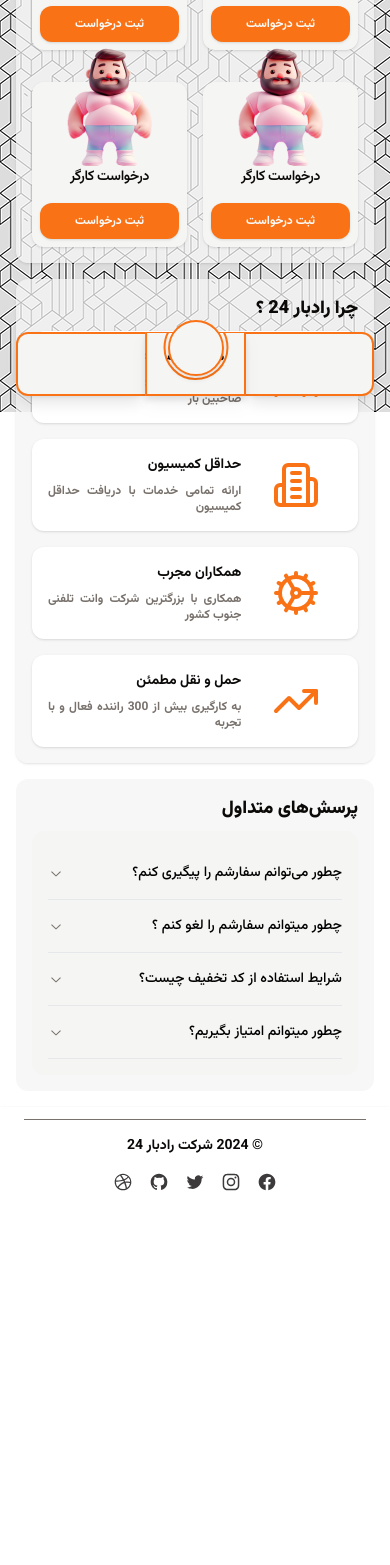
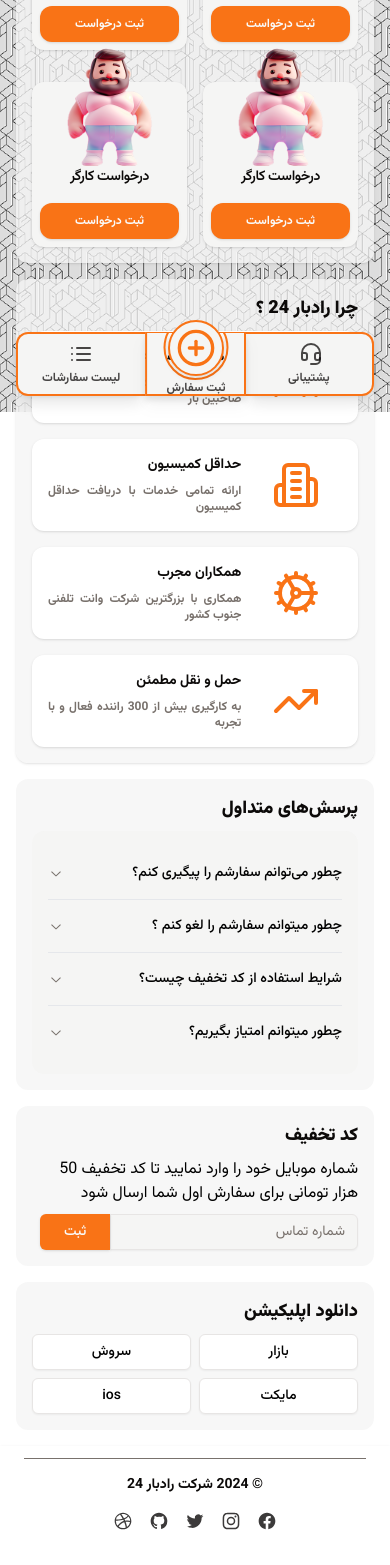
Before and after one commit to SoliTheUnholy/Radbar24, a Next.js app: page /home in a window 390 px wide. Shown: the part 432-1997 px from the top of the page. Before the commit the page ends 1652 px from the top, so only its background shows below. Built offline with nearby package versions, Linux system fonts and the light colour scheme.

Commit message:
discount and app

```diff
--- a/app/home/layout.tsx
+++ b/app/home/layout.tsx
@@ -1,6 +1,6 @@
 "use client";
 import Link from "next/link";
-import { Home, Menu, Package2 } from "lucide-react";
+import { Home, Menu, Package2, CirclePlus, List, Headset } from "lucide-react";
 import { Button } from "@/components/ui/button";
 import {
   Sheet,
@@ -117,8 +117,13 @@ export default function UserLayout({
         ></div>
         {children}
         <div className="fixed bottom-0 z-30 flex h-24 w-full justify-center rounded-3xl bg-clip-content p-4 sm:hidden">
-          <div className="-ml-[2px] h-16 grow rounded-r-xl border-2 border-l-0 border-orange-500 bg-muted shadow-lg"></div>
-          <div className="flex h-[66px] w-[103px] items-end overflow-hidden drop-shadow-lg">
+          <div className="-ml-[2px] flex h-16 grow items-center justify-center rounded-r-xl border-2 border-l-0 border-orange-500 bg-muted shadow-lg">
+            <div className="w-18 flex flex-col items-center justify-center gap-1 text-xs font-bold text-foreground/75">
+              <Headset className="ml-1 h-6 w-6 stroke-2" />
+              <h3 className="w-20 text-center">پشتیبانی</h3>
+            </div>
+          </div>
+          <div className="flex h-[66px] w-[103px] items-end justify-center overflow-hidden text-foreground/75 drop-shadow-lg">
             <svg width="103px" height="84px">
               <path
                 className="fill-muted stroke-primary stroke-2"
@@ -126,12 +131,22 @@ export default function UserLayout({
                 d="M1.1000,18.1000 L100.000,18.1000 L100.000,81.000 L1.1000,81.000 L1.1000,18.1000 ZM50.1000,1.1000 C68.397,1.1000 82.500,16.103 82.500,33.500 C82.500,50.897 68.397,65.000 50.1000,65.000 C33.603,65.000 19.500,50.897 19.500,33.500 C19.500,16.103 33.603,1.1000 50.1000,1.1000 Z"
               />
             </svg>
+            <h3 className="absolute z-50 mb-[2px] text-xs font-bold text-foreground/75">
+              ثبت سفارش
+            </h3>
           </div>
-          <div className="absolute ml-[1px] mb-[32px] h-14 w-14 self-center justify-self-center rounded-full border-2 border-orange-500 bg-muted shadow-md"></div>
-          <div className="h-16 grow rounded-l-xl border-2 border-r-0 border-orange-500 bg-muted shadow-lg"></div>
+          <div className="absolute mb-[32px] ml-[1px] flex h-14 w-14 items-center justify-center self-center justify-self-center rounded-full border-2 border-orange-500 bg-muted shadow-md">
+            <CirclePlus className="h-10 w-10 text-primary" />
+          </div>
+          <div className="flex h-16 grow items-center justify-center rounded-l-xl border-2 border-r-0 border-orange-500 bg-muted shadow-lg">
+            <div className="w-18 flex flex-col items-center justify-center gap-1 text-xs font-bold text-foreground/75">
+              <List className="h-6 w-6" />
+              <h3 className="w-20 text-center">لیست سفارشات</h3>
+            </div>
+          </div>
         </div>
         <footer className="mt-4">
-          <Card className="rounded-none border-none px-3">
+          <Card className="rounded-none border-none px-3 sm:pb-0 pb-20">
             <CardFooter className="p-3">
               <div className="flex w-full flex-col items-center justify-center border-t border-muted-foreground py-4 md:flex-row md:justify-between">
                 <span className="mb-4 text-center text-sm font-bold md:mb-0">
--- a/app/home/page.tsx
+++ b/app/home/page.tsx
@@ -11,6 +11,7 @@ import {
 } from "lucide-react";
 import Link from "next/link";
 import { Asked } from "@/components/Asked";
+import { Input } from "@/components/ui/input";
 export default function Home() {
   return (
     <div className="mx-4 grid gap-4 sm:mx-12 xl:mx-24">
@@ -191,12 +192,46 @@ export default function Home() {
           </div>
         </Card>
       </div>
-      <div>
-        <div className="rounded-xl bg-muted/75 grid gap-2 p-4 lg:p-8">
-          <h2 className="text-lg font-black text-foreground">
-            پرسش‌های متداول
-          </h2>
-          <Asked />
+      <div className="grid gap-4 md:grid-cols-2 md:grid-rows-2">
+        <div className="md:row-span-2">
+          <div className="grid gap-2 rounded-xl bg-muted/75 p-4 lg:p-8">
+            <h2 className="text-lg font-black text-foreground">
+              پرسش‌های متداول
+            </h2>
+            <Asked />
+          </div>
+        </div>
+        <div className="">
+          <div className="grid gap-2 rounded-xl bg-muted/75 p-4 lg:p-8">
+            <h2 className="text-lg font-black text-foreground">کد تخفیف</h2>
+            <p>
+              شماره موبایل خود را وارد نمایید تا کد تخفیف 50 هزار تومانی برای
+              سفارش اول شما ارسال شود
+            </p>
+            <div className="flex w-full max-w-sm items-center space-x-2">
+              <Input
+                className="rounded-l-none bg-muted"
+                type="number"
+                placeholder="شماره تماس"
+              />
+              <Button className="rounded-r-none px-6" type="submit">
+                ثبت
+              </Button>
+            </div>
+          </div>
+        </div>
+        <div>
+          <div className="grid gap-2 rounded-xl bg-muted/75 p-4 lg:p-8">
+            <h2 className="text-lg font-black text-foreground">
+              دانلود اپلیکیشن
+            </h2>
+            <div className="grid grid-cols-2 gap-2 md:grid-cols-4">
+              <Button variant={"outline"}>بازار</Button>
+              <Button variant={"outline"}>سروش</Button>
+              <Button variant={"outline"}>مایکت</Button>
+              <Button variant={"outline"}>ios</Button>
+            </div>
+          </div>
         </div>
       </div>
     </div>
--- a/components/Asked.tsx
+++ b/components/Asked.tsx
@@ -37,7 +37,7 @@ export function Asked() {
           جدید باشد، امکان استفاده از کد تخفیف خرید اول را ایجاد .می کند
         </AccordionContent>
       </AccordionItem>
-      <AccordionItem value="item-4">
+      <AccordionItem className="border-none" value="item-4">
         <AccordionTrigger>چطور میتوانم امتیاز‌ بگیریم؟ </AccordionTrigger>
         <AccordionContent>
           بعد از ساخت حساب کاربری ، می توانید با یکی از روش های زیر امتیاز کسب
--- /dev/null
+++ b/components/ui/input.tsx
@@ -0,0 +1,25 @@
+import * as React from "react"
+
+import { cn } from "@/lib/utils"
+
+export interface InputProps
+  extends React.InputHTMLAttributes<HTMLInputElement> {}
+
+const Input = React.forwardRef<HTMLInputElement, InputProps>(
+  ({ className, type, ...props }, ref) => {
+    return (
+      <input
+        type={type}
+        className={cn(
+          "flex h-9 w-full rounded-md border border-input bg-transparent px-3 py-1 text-sm shadow-sm transition-colors file:border-0 file:bg-transparent file:text-sm file:font-medium file:text-foreground placeholder:text-muted-foreground focus-visible:outline-none focus-visible:ring-1 focus-visible:ring-ring disabled:cursor-not-allowed disabled:opacity-50",
+          className
+        )}
+        ref={ref}
+        {...props}
+      />
+    )
+  }
+)
+Input.displayName = "Input"
+
+export { Input }
```
Also changed, not shown: public/pattern.png.
